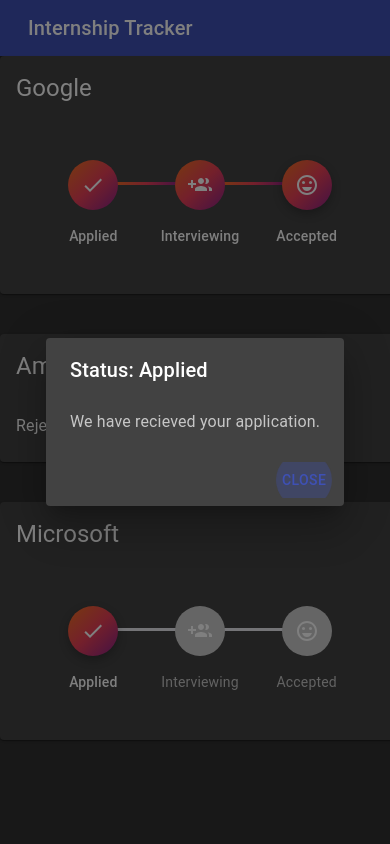
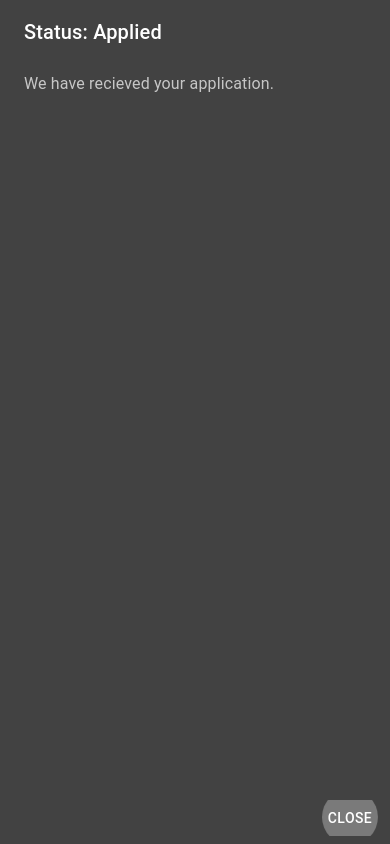
Before and after one commit to bryanjlim/internship-tracker, a React (Create React App) app: page / in a window 390 px wide. Both pictures are taken after a click on the element 93 px from the left and 185 px from the top of the page. Shown: the top 844 px of the page. Built offline with nearby package versions, Linux system fonts and the light colour scheme; no server answers; the HTML template or start-up script is replaced by a standard one.

Commit message:
Responsive email dialog

```diff
--- a/src/MainContainer/Email/Email.js
+++ b/src/MainContainer/Email/Email.js
@@ -20,6 +20,7 @@
 import DialogContentText from "@material-ui/core/DialogContentText";
 import DialogTitle from "@material-ui/core/DialogTitle";
 import { useTheme } from "@material-ui/core/styles";
+import EmailDialog from "./EmailDialog";
 
 const ColorlibConnector = withStyles({
   alternativeLabel: {
@@ -47,7 +48,7 @@
 
 const styles = theme => ({
   card: {
-    width: 400
+    width: "100%"
   },
   media: {
     height: 0,
@@ -55,16 +56,6 @@
   },
   actions: {
     display: "flex"
-  },
-  expand: {
-    transform: "rotate(0deg)",
-    marginLeft: "auto",
-    transition: theme.transitions.create("transform", {
-      duration: theme.transitions.duration.shortest
-    })
-  },
-  expandOpen: {
-    transform: "rotate(180deg)"
   },
   avatar: {
     backgroundColor: purple[500]
@@ -143,27 +134,12 @@
     const steps = getSteps();
     return (
       <div>
-        <Dialog
-          open={this.state.dialogOpen}
+        <EmailDialog
           onClose={() => this.setState({ dialogOpen: false })}
-          aria-labelledby="responsive-dialog-title"
-        >
-          <DialogTitle id="responsive-dialog-title">
-            {"Status: " + this.state.status}
-          </DialogTitle>
-          <DialogContent>
-            <DialogContentText>{this.state.emailContent}</DialogContentText>
-          </DialogContent>
-          <DialogActions>
-            <Button
-              onClick={() => this.setState({ dialogOpen: false })}
-              color="primary"
-              autoFocus
-            >
-              Close
-            </Button>
-          </DialogActions>
-        </Dialog>
+          dialogOpen={this.state.dialogOpen}
+          emailContent={this.state.emailContent}
+          status={this.state.status}
+        />
         <Card className={classes.card}>
           <CardHeader title={this.props.company}></CardHeader>
           <CardContent>
--- /dev/null
+++ b/src/MainContainer/Email/EmailDialog.js
@@ -0,0 +1,39 @@
+import React from "react";
+import { useTheme } from "@material-ui/core/styles";
+import useMediaQuery from "@material-ui/core/useMediaQuery";
+import Button from "@material-ui/core/Button";
+import Dialog from "@material-ui/core/Dialog";
+import DialogTitle from "@material-ui/core/DialogTitle";
+import DialogActions from "@material-ui/core/DialogActions";
+import DialogContent from "@material-ui/core/DialogContent";
+import DialogContentText from "@material-ui/core/DialogContentText";
+
+const EmailDialog = props => {
+  const theme = useTheme();
+  const fullScreen = useMediaQuery(theme.breakpoints.down("sm"));
+  return (
+    <div>
+      <Dialog
+        maxWidth
+        fullScreen={fullScreen}
+        open={props.dialogOpen}
+        onClose={props.onClose}
+        aria-labelledby="responsive-dialog-title"
+      >
+        <DialogTitle id="responsive-dialog-title">
+          {"Status: " + props.status}
+        </DialogTitle>
+        <DialogContent>
+          <DialogContentText>{props.emailContent}</DialogContentText>
+        </DialogContent>
+        <DialogActions>
+          <Button onClick={props.onClose} autoFocus>
+            Close
+          </Button>
+        </DialogActions>
+      </Dialog>
+    </div>
+  );
+};
+
+export default EmailDialog;
```
